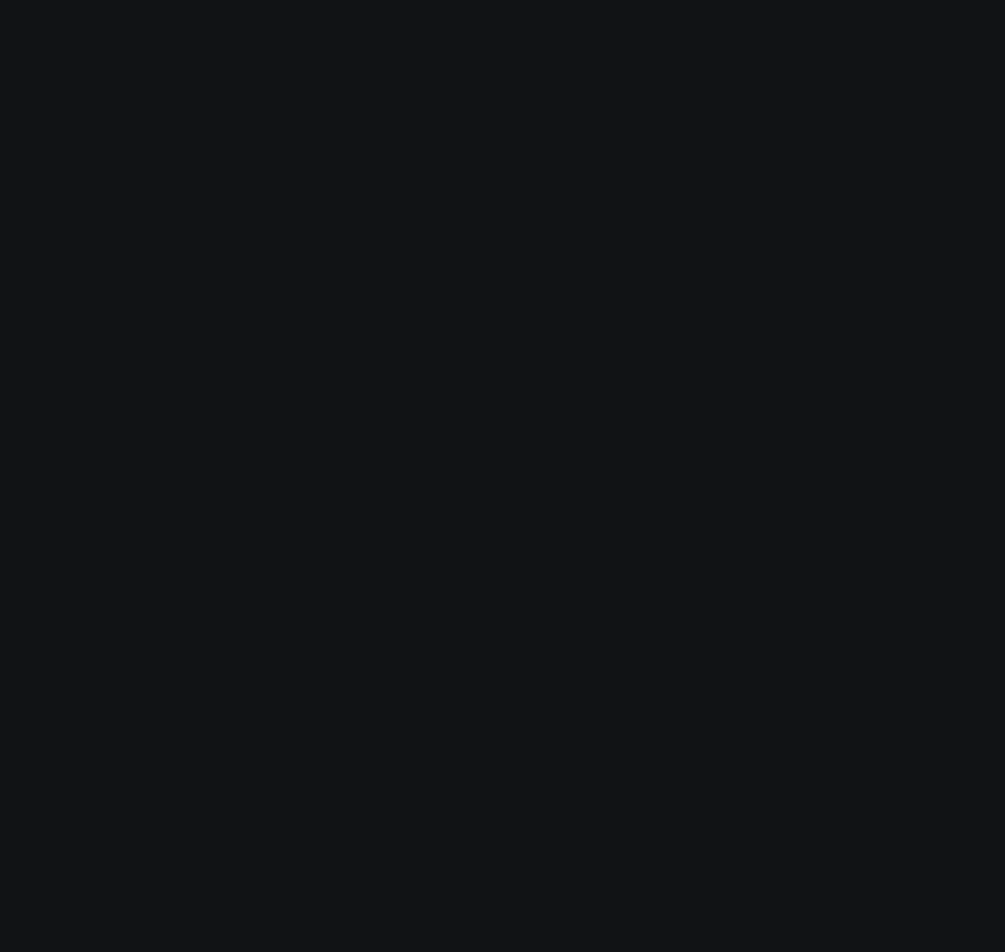
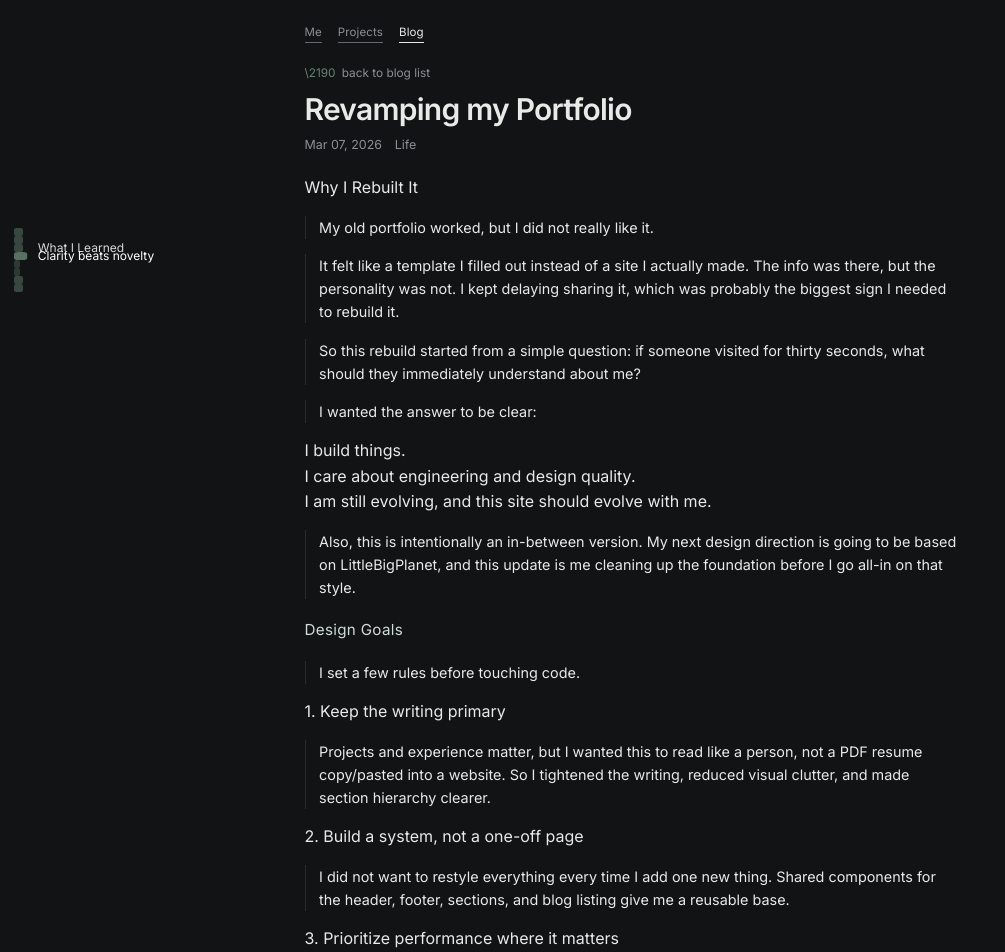
Before and after one commit to jasonkdeng/jdengv2, a Next.js app: page /blog/first-blog-post in a window 1280 px wide. Before the commit this address had no page. Shown: the part 140-1092 px from the top of the page, without its empty margins (0-1005 px from the left). Before the commit the page ends 800 px from the top, so only its background shows below. Built offline with nearby package versions, Linux system fonts and the light colour scheme.

Commit message:
adding my first blog post!

```diff
--- /dev/null
+++ b/content/blog/first-blog-post.mdx
@@ -0,0 +1,98 @@
+export const metadata = {
+  slug: "first-blog-post",
+  title: "Revamping my Portfolio",
+  postedOn: "2026-03-07",
+  theme: "Life",
+  summary: "A quick rebuild of my portfolio as an in-between step before my LittleBigPlanet-inspired redesign.",
+};
+
+# Why I Rebuilt It
+
+My old portfolio worked, but I did not really like it.
+
+It felt like a template I filled out instead of a site I actually made. The info was there, but the personality was not. I kept delaying sharing it, which was probably the biggest sign I needed to rebuild it.
+
+So this rebuild started from a simple question: if someone visited for thirty seconds, what should they immediately understand about me?
+
+I wanted the answer to be clear:
+
+1. I build things.
+2. I care about engineering and design quality.
+3. I am still evolving, and this site should evolve with me.
+
+Also, this is intentionally an in-between version. My next design direction is going to be based on LittleBigPlanet, and this update is me cleaning up the foundation before I go all-in on that style.
+
+## Design Goals
+
+I set a few rules before touching code.
+
+### 1. Keep the writing primary
+
+Projects and experience matter, but I wanted this to read like a person, not a PDF resume copy/pasted into a website. So I tightened the writing, reduced visual clutter, and made section hierarchy clearer.
+
+### 2. Build a system, not a one-off page
+
+I did not want to restyle everything every time I add one new thing. Shared components for the header, footer, sections, and blog listing give me a reusable base.
+
+### 3. Prioritize performance where it matters
+
+I am using higher-res project images, so load behavior needed to be deliberate. I focused on lazy loading, async decoding, and placeholders so heavy images feel smoother.
+
+## What Changed
+
+This pass touched both structure and content.
+
+### Site-wide structure
+
+- Shared footer component now appears across all pages.
+- Navigation is cleaner, and I removed unfinished sections from primary tabs.
+- Spacing is more deliberate, especially around section transitions.
+
+### Projects page
+
+- Added progressive image loading behavior for heavier assets.
+- Tuned image quality and loading priority by viewport context.
+- Added a direct GitHub callout so people can browse all projects quickly.
+
+### Blog infrastructure
+
+- Added MDX-driven post metadata and listing.
+- Ensured newest posts are sorted first.
+- Wired static slug generation so posts are routable by default.
+
+The main win is not one specific component. It is that the site feels more coherent now.
+
+## What I Learned
+
+### Clarity beats novelty
+
+I spent less time forcing "unique" visuals and more time fixing readability, spacing, and flow. That made everything better immediately.
+
+### Systems reduce friction
+
+When components are clean, small edits stay small. That makes shipping way easier.
+
+### Done is better than perfect
+
+If I waited for perfect, this would still be unpublished. Shipping a strong draft is how momentum starts.
+
+## What Comes Next
+
+This is v1, and it is somewhat transitional
+
+The next full redesign will lean into a Little Big Planet inspired visual style. This version exists so I can keep posting, keep iterating, and have clean infrastructure before I make that bigger creative jump.
+
+Planned improvements:
+
+1. Add deeper project case studies with context, tradeoffs, and outcomes.
+2. Expand the blog with technical breakdowns and build logs.
+3. Introduce richer media optimization by converting heavy PNG assets to modern formats.
+4. Re-introduce the Passions page once there is enough content to make it meaningful.
+
+## Closing
+
+I rebuilt this portfolio so it actually sounds and feels like me.
+
+It is still evolving, but now it has a stronger base: clearer voice, reusable structure, and room to experiment.
+
+My approach here was simple: get the fundamentals right, ship it, then build toward the bigger vision.
```
